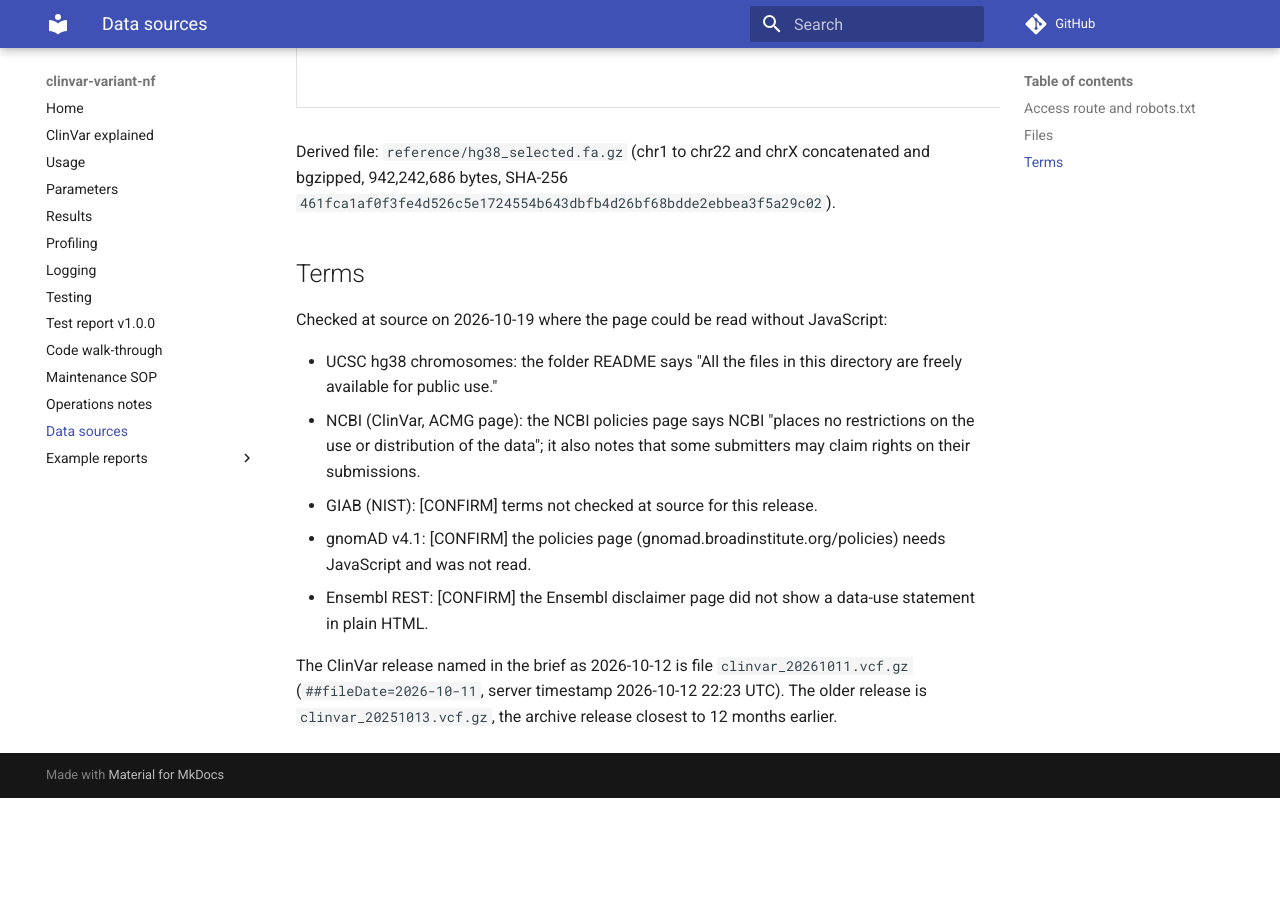
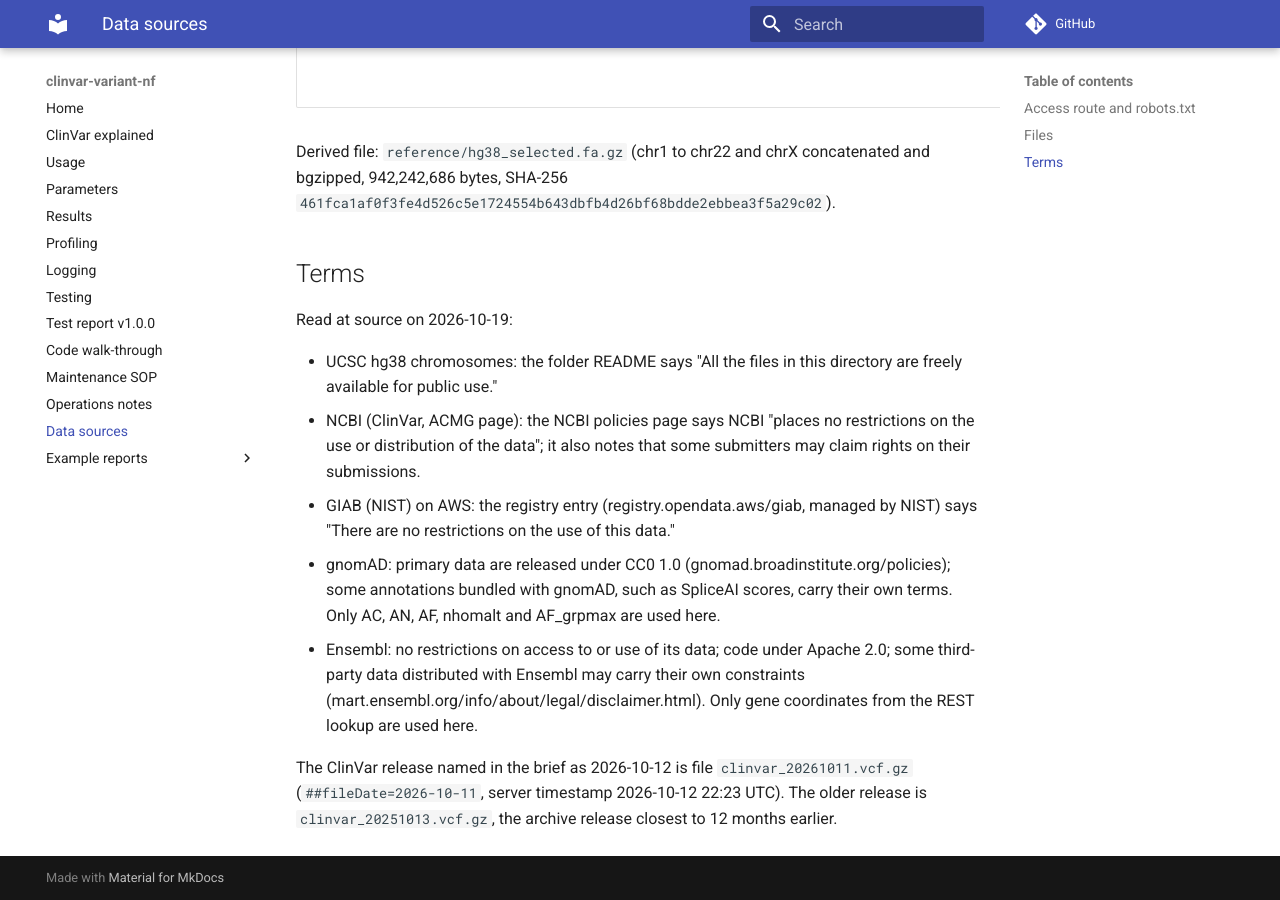
Before and after one commit to Daneshpajouh/clinvar-delta, an MkDocs documentation site: the page built from docs/data_sources.md, in a window 1280 px wide and 900 px high, scrolled down 7735 px. Built offline with MkDocs 1.6.1 and Material for MkDocs 9.7.7, drawn with Linux system fonts in a browser that asks for light colours; comment, search, counter and statistics services are not loaded; before the commit the page ends 8533 px from its top, so only the background shows below that.

Commit message:
Record data terms read at source; list procps and tabix

```diff
--- a/docs/data_sources.md
+++ b/docs/data_sources.md
@@ -69,13 +69,13 @@ Derived file: `reference/hg38_selected.fa.gz` (chr1 to chr22 and chrX concatenat
 
 ## Terms
 
-Checked at source on 2026-10-19 where the page could be read without JavaScript:
+Read at source on 2026-10-19:
 
 - UCSC hg38 chromosomes: the folder README says "All the files in this directory are freely available for public use."
 - NCBI (ClinVar, ACMG page): the NCBI policies page says NCBI "places no restrictions on the use or distribution of the data"; it also notes that some submitters may claim rights on their submissions.
-- GIAB (NIST): [CONFIRM] terms not checked at source for this release.
-- gnomAD v4.1: [CONFIRM] the policies page (gnomad.broadinstitute.org/policies) needs JavaScript and was not read.
-- Ensembl REST: [CONFIRM] the Ensembl disclaimer page did not show a data-use statement in plain HTML.
+- GIAB (NIST) on AWS: the registry entry (registry.opendata.aws/giab, managed by NIST) says "There are no restrictions on the use of this data."
+- gnomAD: primary data are released under CC0 1.0 (gnomad.broadinstitute.org/policies); some annotations bundled with gnomAD, such as SpliceAI scores, carry their own terms. Only AC, AN, AF, nhomalt and AF_grpmax are used here.
+- Ensembl: no restrictions on access to or use of its data; code under Apache 2.0; some third-party data distributed with Ensembl may carry their own constraints (mart.ensembl.org/info/about/legal/disclaimer.html). Only gene coordinates from the REST lookup are used here.
 
 The ClinVar release named in the brief as 2026-10-12 is file `clinvar_20261011.vcf.gz`
 (`##fileDate=2026-10-11`, server timestamp 2026-10-12 22:23 UTC). The older release is
```
Also changed, not shown: README.md (+5 -3 lines), docs/usage.md (+2 -2 lines).
